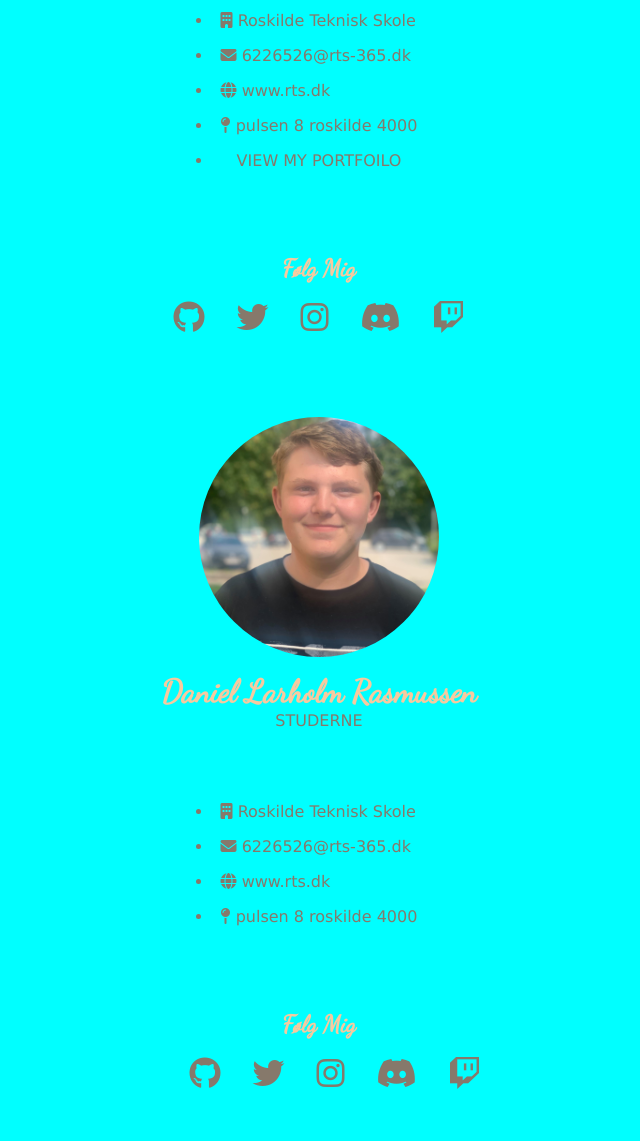
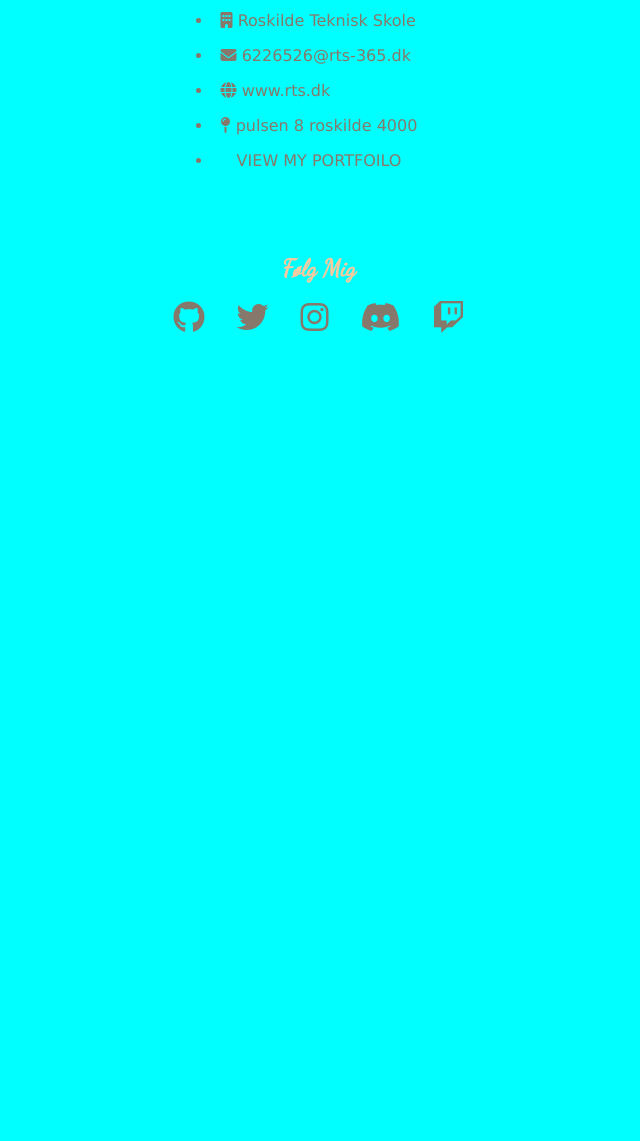
Before and after one commit to daniellarholm/visitkort, a plain HTML site: page index.html in a window 1280 px wide. Shown: the part 406-1547 px from the top of the page, without its empty margins (321-961 px from the left). After the commit the page ends 800 px from the top, so only its background shows below. Drawn offline with Linux system fonts and the light colour scheme.

Commit message:
fixed mistake

```diff
--- a/index.html
+++ b/index.html
@@ -74,76 +74,3 @@ VIEW MY PORTFOILO
 </footer>
 
 </body>
-
-<!DOCTYPE html>
-<html lang="en">
-<head>
-    <meta charset="UTF-8">
-    <meta http-equiv="X-UA-Compatible" content="IE=edge">
-    <meta name="viewport" content="width=device-width, initial-scale=1.0">
-    <title>Daniel Larholm Rasmussen</title>
-
-    <script src="https://kit.fontawesome.com/c73d1a0a31.js" crossorigin="anonymous"></script>
-
-    <link rel="stylesheet" href="style.css">
-
-</head>
-<body>
-
-    <header>
-<img src="image1.jpg" class="img-round" >
-    <h1> Daniel Larholm Rasmussen</h1>
-    <p> STUDERNE</p>
-    </header>
-    <main>
-<ul>
-<li>
-    <i class="fa-solid fa-building"></i>
-    Roskilde Teknisk Skole
-</li>
-<li>
-    <i class="fa-solid fa-envelope"></i>
-    6226526@rts-365.dk
-</li>
-<li>
-    <i class="fa-solid fa-globe"></i>
-    <a href="https://www.rts.dk/eud-erhvervsuddannelser/erhvervsuddannelser-eud/146-webudvikler">
-        www.rts.dk
-    </a>
-</li>
-<li>
-    <i class="fa-solid fa-map-pin"></i>
-    <a href="https://goo.gl/maps/cdCjoJPS4LRRtsTu9">
-pulsen 8 roskilde 4000
-<a>
-</li>
-</ul>
-    </main>
-<footer>
-<h2>Følg Mig</h2>
-<div class="some-icons">
-    <a href="https://github.com/daniellarholm">
-        <i class="fa-brands fa-github"></i>
-    </a>
-    <a href="https://www.youtube.com/watch?v=YwILuJ5lVwM">
-        <i class="fa-brands fa-twitter"></i>
-    </a>
-    <a href="https://www.youtube.com/watch?v=WTWaZQi33N4">
-        <i class="fa-brands fa-instagram"></i>
-    </a>
-    <a href="https://www.youtube.com/watch?v=WTWaZQi33N4">
-        <i class="fa-brands fa-discord"></i>
-    </a>
-    <a href="">
-        <i class="fa-brands fa-twitch"></i>
-    </a>
-
-
-
-
-</div>
-</footer>
-
-</body>
-
-</html>
```
